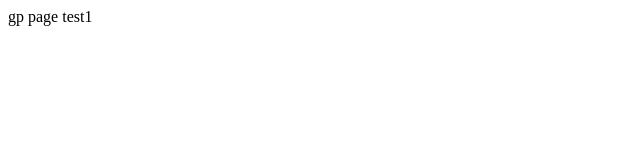
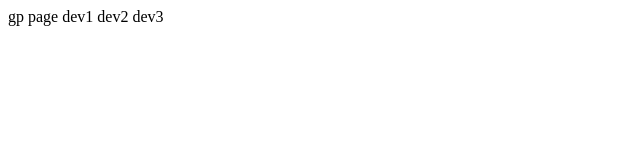
Before and after one commit to dino-zhao/gp, a plain HTML site: page index.html in a window 1280 px wide. Shown: the full height of the page, 0-640 px from the left. Drawn offline with Linux system fonts and the light colour scheme.

Commit message:
rebase 1

```diff
--- a/index.html
+++ b/index.html
@@ -6,6 +6,6 @@
   <title>Document</title>
 </head>
 <body>
-  gp page test1
+  gp page dev1 dev2 dev3
 </body>
 </html>
```
